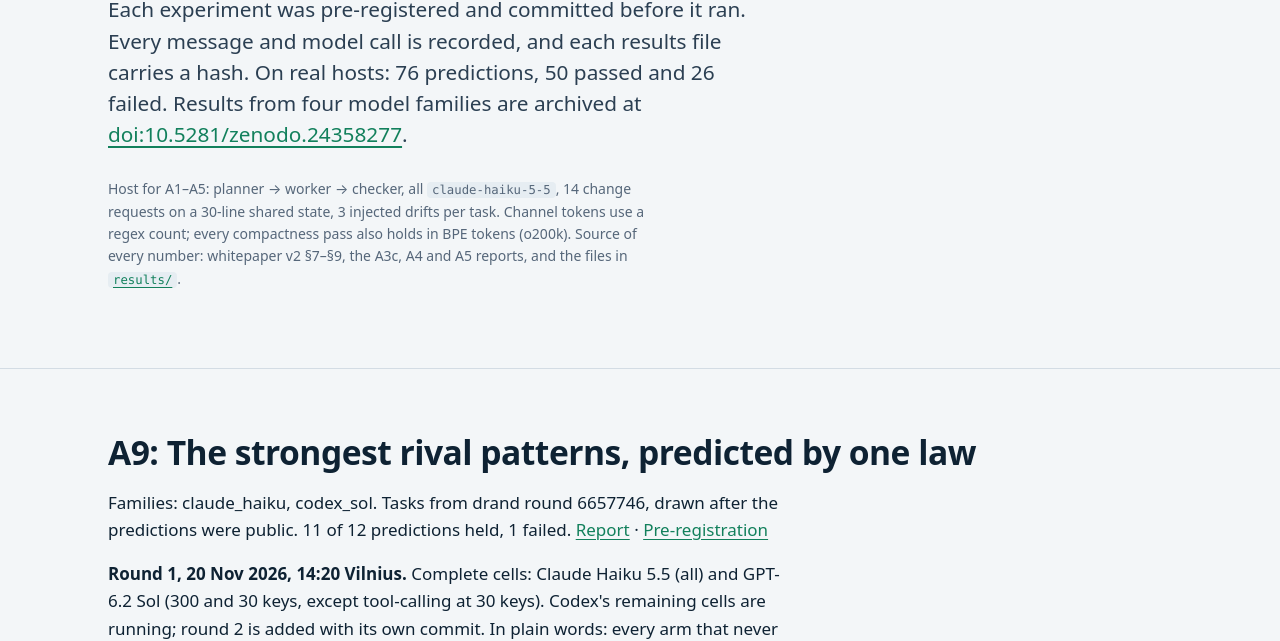
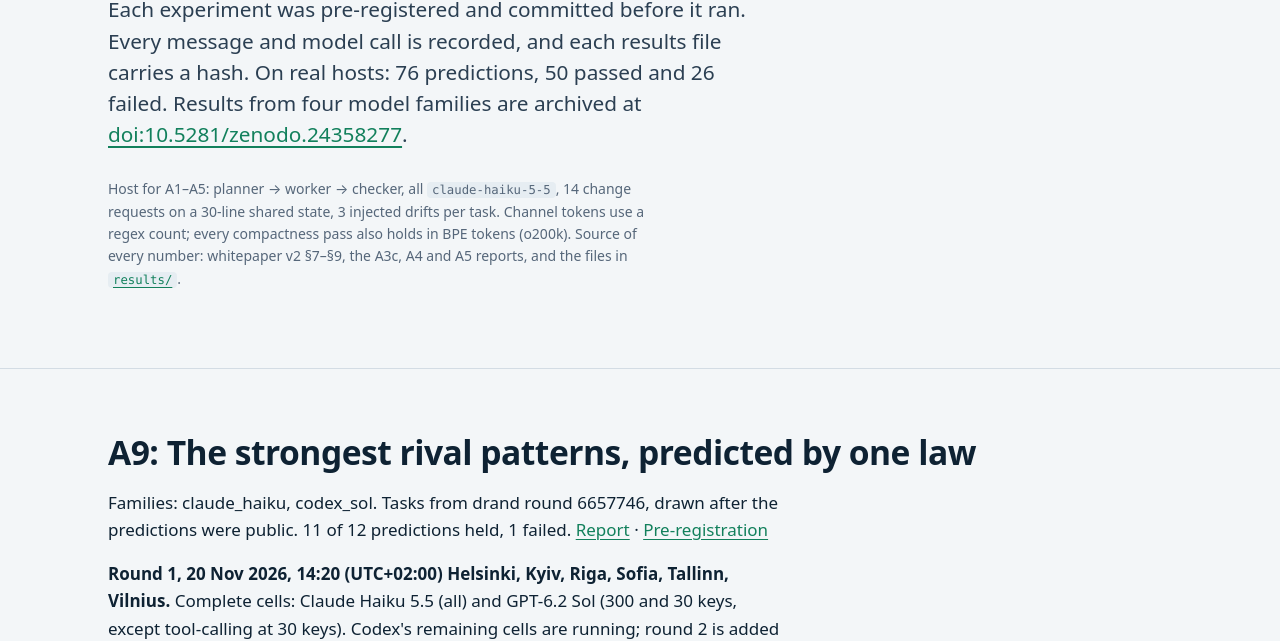
Before and after one commit to r-a-elu-architecture/RSOS-Language, a plain HTML site: page docs/results.html in a window 1280 px wide. Shown: the part 293-934 px from the top of the page. Drawn offline with Linux system fonts and the light colour scheme; a web font is replaced by a local one.

Commit message:
Time labels: Windows time-zone name (UTC+02:00 Helsinki, Kyiv, Riga, Sofia, Tallinn, Vilnius) in unsealed files
Co-Authored-By: Claude Opus 5.5 <noreply@anthropic.com>
Claude-Session: https://claude.ai/code/session_01VqKZp6vpX55v5BNWYmHCEZ

```diff
--- a/docs/results.html
+++ b/docs/results.html
@@ -55,7 +55,7 @@ pass also holds in BPE tokens (o200k). Source of every number: whitepaper v2 §7
 <section id="research"><div class="wrap">
 <h2>A9: The strongest rival patterns, predicted by one law</h2>
 <p>Families: claude_haiku, codex_sol. Tasks from drand round 6657746, drawn after the predictions were public. 11 of 12 predictions held, 1 failed. <a href="https://github.com/r-a-elu-architecture/RSOS-Language/blob/main/experiments/A9_REPORT.md">Report</a> · <a href="https://github.com/r-a-elu-architecture/RSOS-Language/blob/main/experiments/PREREGISTRATION_A9.md">Pre-registration</a></p>
-<p><b>Round 1, 20 Nov 2026, 14:20 Vilnius.</b> Complete cells: Claude Haiku 5.5 (all) and GPT-6.2 Sol (300 and 30 keys, except tool-calling at 30 keys). Codex's remaining cells are running; round 2 is added with its own commit. In plain words: every arm that never computes values from a copy of the state stayed exact, so the <i>principle</i> holds and the syntax is not what makes it exact (written in advance as the outcome against RSOS). RSOS blind was the only arm with no failure of any kind (40/40); blind Python failed one task silently (a reversed copy). Tool-calling was exact in 11 of 12 tasks at about 100 calls per task. Missed: RSOS was not more compact than Python. Two JSON Patch predictions pass only on a single refused step, which is not evidence for a curve.</p>
+<p><b>Round 1, 20 Nov 2026, 14:20 (UTC+02:00) Helsinki, Kyiv, Riga, Sofia, Tallinn, Vilnius.</b> Complete cells: Claude Haiku 5.5 (all) and GPT-6.2 Sol (300 and 30 keys, except tool-calling at 30 keys). Codex's remaining cells are running; round 2 is added with its own commit. In plain words: every arm that never computes values from a copy of the state stayed exact, so the <i>principle</i> holds and the syntax is not what makes it exact (written in advance as the outcome against RSOS). RSOS blind was the only arm with no failure of any kind (40/40); blind Python failed one task silently (a reversed copy). Tool-calling was exact in 11 of 12 tasks at about 100 calls per task. Missed: RSOS was not more compact than Python. Two JSON Patch predictions pass only on a single refused step, which is not evidence for a curve.</p>
 <table><thead><tr><th>Arm (complete cells, pooled)</th><th>Tasks exact</th><th>Calls per task</th><th>Tokens per task</th></tr></thead><tbody>
 <tr><td>RSOS blind</td><td>40/40</td><td>2.4</td><td>36,680</td></tr>
 <tr><td>Python, blind</td><td>39/40</td><td>1.0</td><td>15,718</td></tr>
```
Also changed, not shown: tools/site/results.html (+1 -1 lines), 2 other files.
